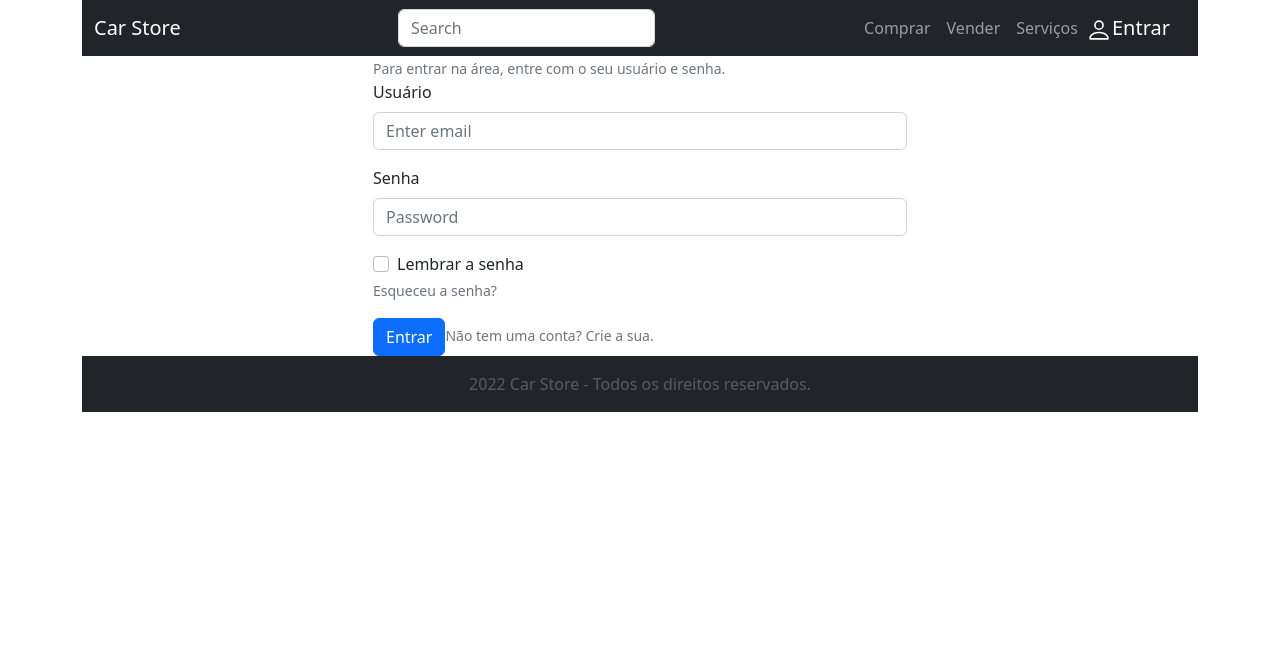
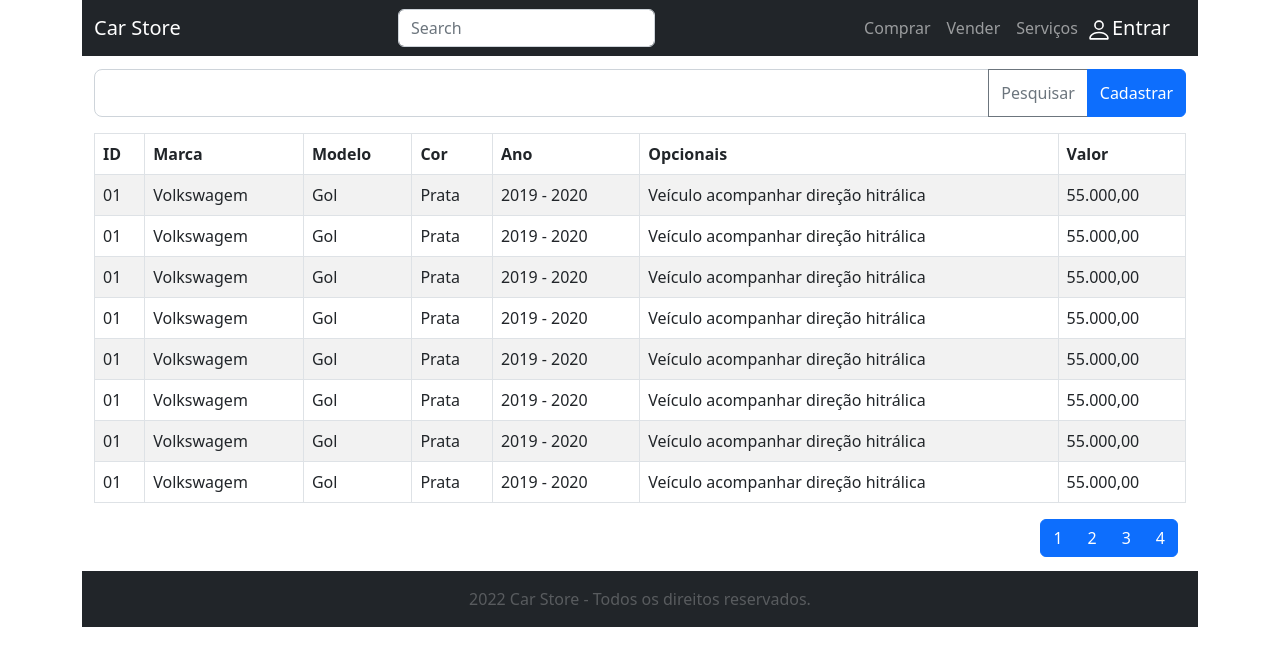
Before and after one commit to wferreirajr/frontend-carstore, a React (Create React App) app: page / in a window 1280 px wide. Shown: the top 666 px of the page. Built offline with nearby package versions, Linux system fonts and the light colour scheme.

Commit message:
tela cadastro

```diff
--- a/src/App.css
+++ b/src/App.css
@@ -5,3 +5,11 @@
 h2 {
   text-align: left;
 }
+
+.container-body {
+  padding: 10pt;
+}
+
+.container-body-login {
+  padding: 10vmax;
+}
--- a/src/App.js
+++ b/src/App.js
@@ -7,6 +7,7 @@ import Container from "react-bootstrap/Container";
 import CarDetails from "./components/cardetails";
 import Login from "./components/login";
 import RegistroUsuario from "./components/registrousuario";
+import CarSell from "./components/carsell";
 
 import "./App.css";
 
@@ -15,7 +16,7 @@ function App() {
 		<Container className="App">
 			<HeaderMenu />
 
-			<Login />
+
 			{ /* Para apresentação da tela inicial descomente este trecho
 			<h2>Recomendação para você</h2>
 			<CarContent />
@@ -23,7 +24,10 @@ function App() {
 			<CarContent />
 			<Login />
 			<RegistroUsuario />
+			<CarSell />
+
 			*/ }
+			<CarSell />
 
 			<Footer />
 		</Container>
--- a/src/components/carcontent/estilo.css
+++ /dev/null
@@ -1,5 +0,0 @@
-p {
-    text-align: left;
-    font-size: 14px;
-    /* line-height: 0.6em; */
-}
--- a/src/components/carcontent/index.js
+++ b/src/components/carcontent/index.js
@@ -1,5 +1,4 @@
 import React from "react";
-import "./estilo.css";
 import Card from "react-bootstrap/Card";
 import Container from "react-bootstrap/Container";
 import Row from "react-bootstrap/Row";
@@ -8,7 +7,7 @@ import gol from "../../imagens/gol.jpeg";
 
 function CarContent() {
 	return (
-		<Container className="d-flex justify-content-around">
+		<Container className="d-flex justify-content-around container-body">
 			<Row>
 				<Col>
 					<Card style={{ width: "18rem" }} bg='light' text='dark'>
--- a/src/components/cardetails/estilo.css
+++ /dev/null
@@ -1,6 +0,0 @@
-p {
-    text-align: justify;
-    font-size: 14px;
-    text-justify: inter-character;
-    /* line-height: 0.6em; */
-}
--- a/src/components/cardetails/index.js
+++ b/src/components/cardetails/index.js
@@ -5,11 +5,10 @@ import Col from "react-bootstrap/Col";
 import Figure from "react-bootstrap/Figure";
 import Card from "react-bootstrap/Card";
 import ListGroup from "react-bootstrap/ListGroup";
-import "./estilo.css";
 
 function CarDetails() {
 	return (
-		<Container>
+		<Container className="container-body">
 			<h1>Detalhes</h1>
 			<Row>
 				<Col sm={8}>
--- /dev/null
+++ b/src/components/carsell/index.js
@@ -0,0 +1,172 @@
+import React, { useState } from "react";
+import Container from "react-bootstrap/Container";
+import Table from "react-bootstrap/Table";
+import Button from "react-bootstrap/Button";
+import ButtonGroup from "react-bootstrap/ButtonGroup";
+import ButtonToolbar from "react-bootstrap/ButtonToolbar";
+import Form from "react-bootstrap/Form";
+import Row from "react-bootstrap/Row";
+import Col from "react-bootstrap/Col";
+import InputGroup from "react-bootstrap/InputGroup";
+import Modal from "react-bootstrap/Modal";
+import FloatingLabel from "react-bootstrap/FloatingLabel";
+
+function CarSell() {
+	const [isOpen, setIsOpen] = React.useState(false);
+	const showModal = () => { setIsOpen(true); };
+	const hideModal = () => { setIsOpen(false); };
+
+	return (
+		<Container className="container-body">
+			<InputGroup className="mb-3">
+				<Form.Control aria-label="Recipient's username" size="lg" type="text" aria-describedby="basic-addon2"/>
+				<Button variant="outline-secondary" id="button-addon1">Pesquisar</Button>
+				<Button onClick={showModal}>Cadastrar</Button>
+			</InputGroup>
+			<Table striped bordered hover>
+				<thead>
+					<tr>
+						<th>ID</th>
+						<th>Marca</th>
+						<th>Modelo</th>
+						<th>Cor</th>
+						<th>Ano</th>
+						<th>Opcionais</th>
+						<th>Valor</th>
+					</tr>
+				</thead>
+				<tbody>
+					<tr>
+						<td>01</td>
+						<td>Volkswagem</td>
+						<td>Gol</td>
+						<td>Prata</td>
+						<td>2019 - 2020</td>
+						<td>Veículo acompanhar direção hitrálica</td>
+						<td>55.000,00</td>
+					</tr>
+					<tr>
+						<td>01</td>
+						<td>Volkswagem</td>
+						<td>Gol</td>
+						<td>Prata</td>
+						<td>2019 - 2020</td>
+						<td>Veículo acompanhar direção hitrálica</td>
+						<td>55.000,00</td>
+					</tr>
+					<tr>
+						<td>01</td>
+						<td>Volkswagem</td>
+						<td>Gol</td>
+						<td>Prata</td>
+						<td>2019 - 2020</td>
+						<td>Veículo acompanhar direção hitrálica</td>
+						<td>55.000,00</td>
+					</tr>
+					<tr>
+						<td>01</td>
+						<td>Volkswagem</td>
+						<td>Gol</td>
+						<td>Prata</td>
+						<td>2019 - 2020</td>
+						<td>Veículo acompanhar direção hitrálica</td>
+						<td>55.000,00</td>
+					</tr>
+					<tr>
+						<td>01</td>
+						<td>Volkswagem</td>
+						<td>Gol</td>
+						<td>Prata</td>
+						<td>2019 - 2020</td>
+						<td>Veículo acompanhar direção hitrálica</td>
+						<td>55.000,00</td>
+					</tr>
+					<tr>
+						<td>01</td>
+						<td>Volkswagem</td>
+						<td>Gol</td>
+						<td>Prata</td>
+						<td>2019 - 2020</td>
+						<td>Veículo acompanhar direção hitrálica</td>
+						<td>55.000,00</td>
+					</tr>
+					<tr>
+						<td>01</td>
+						<td>Volkswagem</td>
+						<td>Gol</td>
+						<td>Prata</td>
+						<td>2019 - 2020</td>
+						<td>Veículo acompanhar direção hitrálica</td>
+						<td>55.000,00</td>
+					</tr>
+					<tr>
+						<td>01</td>
+						<td>Volkswagem</td>
+						<td>Gol</td>
+						<td>Prata</td>
+						<td>2019 - 2020</td>
+						<td>Veículo acompanhar direção hitrálica</td>
+						<td>55.000,00</td>
+					</tr>
+				</tbody>
+			</Table>
+			<ButtonToolbar className="justify-content-end">
+				<ButtonGroup className="me-2">
+					<Button>1</Button>
+					<Button>2</Button>
+					<Button>3</Button>
+					<Button>4</Button>
+				</ButtonGroup>
+			</ButtonToolbar>
+
+			<Modal show={isOpen} onHide={hideModal} size="lg" aria-labelledby="contained-modal-title-vcenter">
+				<Modal.Header className="justify-content-md-center">
+					<Modal.Title>Cadastro</Modal.Title>
+				</Modal.Header>
+				<Modal.Body>
+					<Form>
+						<Row className="mb-3">
+							<Form.Group as={Col} controlId="formGridMarca">
+								<Form.Label>Marca</Form.Label>
+								<Form.Control />
+							</Form.Group>
+							<Form.Group as={Col} controlId="formGridModelo">
+								<Form.Label>Modelo</Form.Label>
+								<Form.Control />
+							</Form.Group>
+						</Row>
+						<Row className="mb-3">
+							<Form.Group as={Col} controlId="formGridCor">
+								<Form.Label>Cor</Form.Label>
+								<Form.Control />
+							</Form.Group>
+							<Form.Group as={Col} controlId="formGridAno">
+								<Form.Label>Ano</Form.Label>
+								<Form.Control />
+							</Form.Group>
+							<Form.Group as={Col} controlId="formGridValor">
+								<Form.Label>Valor</Form.Label>
+								<Form.Control />
+							</Form.Group>
+							<Row className="mb-3">
+								<Form.Group as={Col} controlId="formGridOpcionais">
+									<Form.Label>Opcionais</Form.Label>
+									<FloatingLabel>
+										<Form.Control as="textarea" placeholder="Leave a comment here" style={{ height: "100px", width: "765px" }}/>
+									</FloatingLabel>
+								</Form.Group>
+							</Row>
+						</Row>
+					</Form>
+				</Modal.Body>
+				<Modal.Footer className="justify-content-md-center">
+					<Button onClick={hideModal} variant="secondary">Cancelar</Button>
+					<Button>Salvar</Button>
+				</Modal.Footer>
+			</Modal>
+
+		</Container>
+	);
+}
+
+export default CarSell;
--- a/src/components/login/index.js
+++ b/src/components/login/index.js
@@ -5,10 +5,9 @@ import Container from "react-bootstrap/Container";
 import Row from "react-bootstrap/Row";
 import Col from "react-bootstrap/Col";
 
-
 function Login() {
 	return (
-		<Container>
+		<Container className="container-body-login">
 			<Row>
 				<Col sm={{ span: 6, offset: 3 }}>
 					<Form>
--- a/src/components/registrousuario/index.js
+++ b/src/components/registrousuario/index.js
@@ -8,7 +8,7 @@ import Col from "react-bootstrap/Col";
 
 function RegistroUsuario() {
 	return (
-		<Container>
+		<Container className="container-body-login">
 			<Row>
 				<Col sm={{ span: 6, offset: 3 }}>
 					<Form>
```
